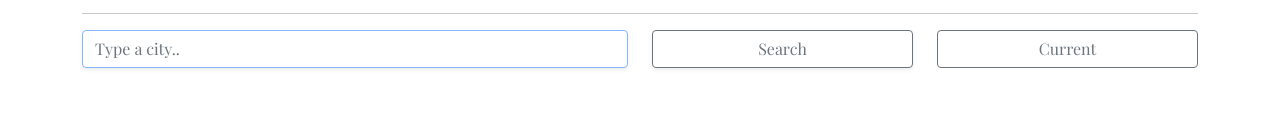
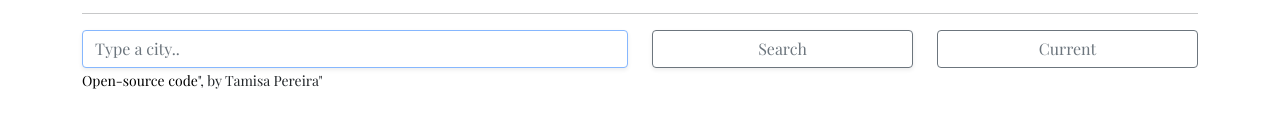
Before and after one commit to Tahmsa/weather-app, a plain HTML site: page index.html in a window 1280 px wide. Shown: the part 505-632 px from the top of the page. Drawn offline with nearby package versions, Linux system fonts and the light colour scheme; no server answers; a web font is replaced by a local one.

Commit message:
adding the github link at the end

```diff
--- a/index.html
+++ b/index.html
@@ -164,6 +164,11 @@
           </div>
         </div>
       </form>
+      <small>
+        <a href="https://github.com/Tahmsa/weather-app" target="_blank"
+          >Open-source code</a
+        >", by Tamisa Pereira"
+      </small>
     </div>
 
     <script src="script.js"></script>
```
